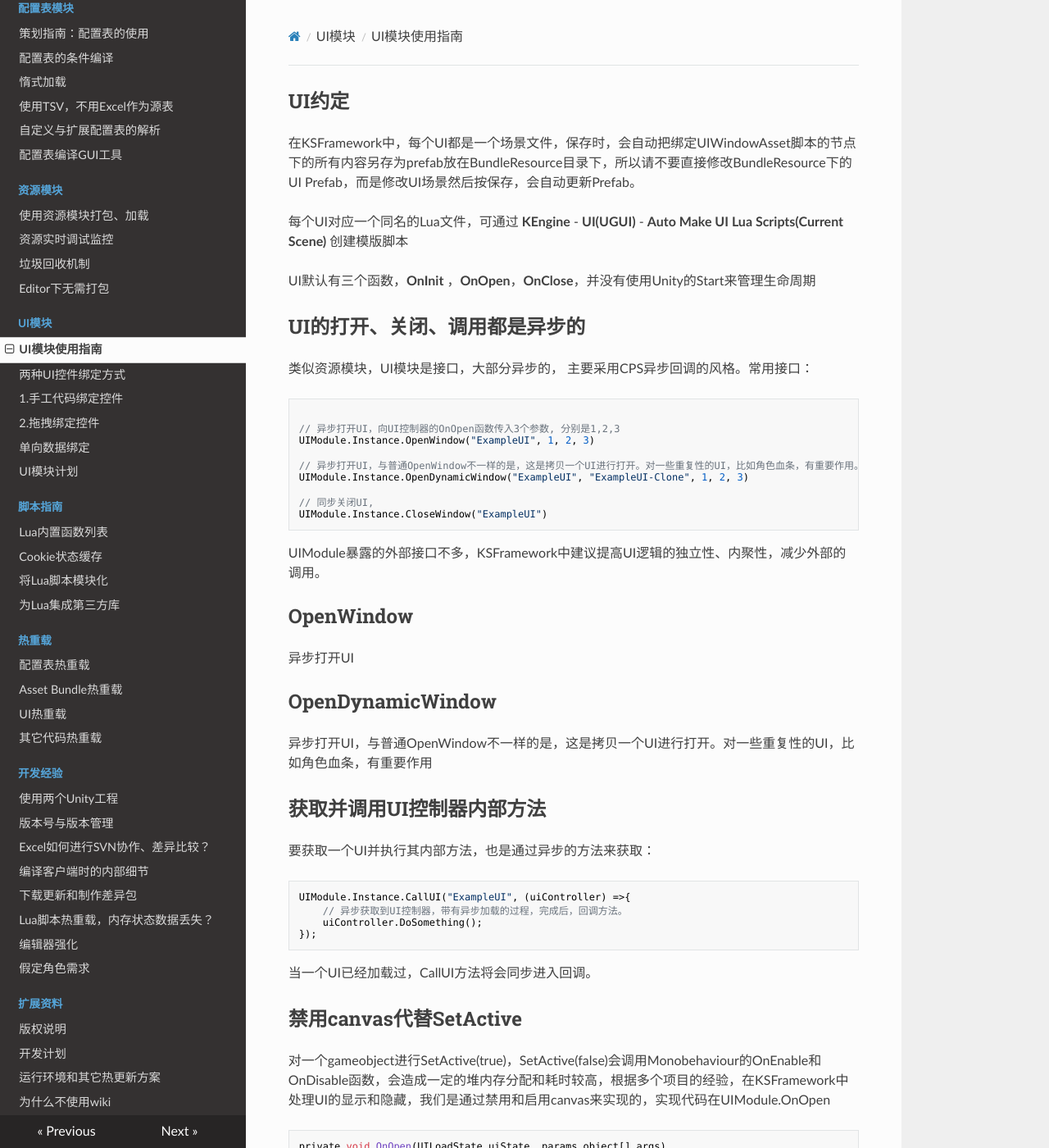
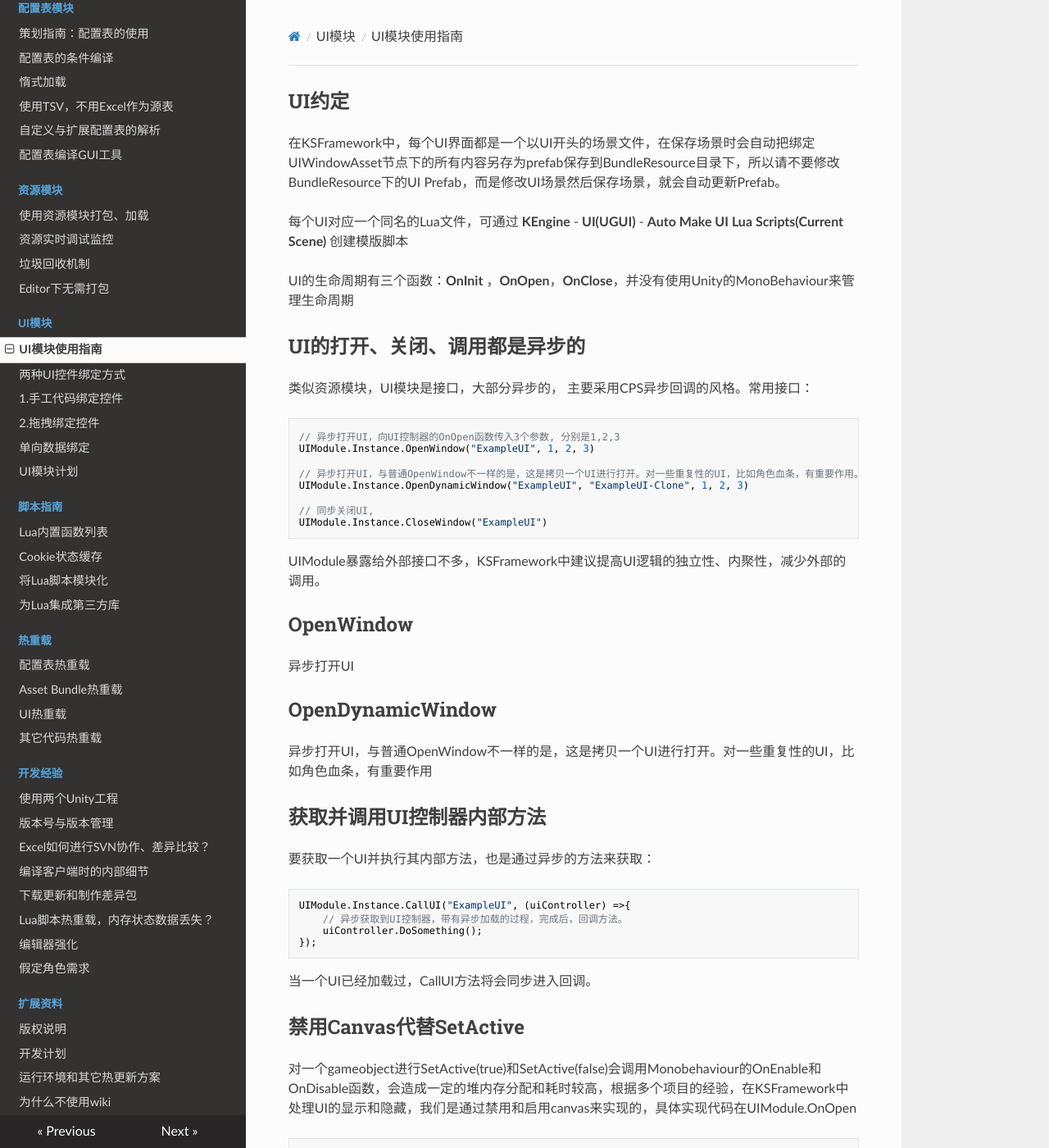
Before and after one commit to mr-kelly/KSFramework, an MkDocs documentation site: the page built from docs/ui/guide.md, in a window 1280 px wide and 1400 px high. Shown: the whole window at 82% size. Built offline with MkDocs 1.6.1, drawn with Linux system fonts in a browser that asks for light colours; nearby versions of some CDN libraries.

Commit message:
添加UI场景约束说明

````diff
--- a/docs/ui/guide.md
+++ b/docs/ui/guide.md
@@ -2,18 +2,17 @@
 
 ## UI约定
 
-在KSFramework中，每个UI都是一个场景文件，保存时，会自动把绑定UIWindowAsset脚本的节点下的所有内容另存为prefab放在BundleResource目录下，所以请不要直接修改BundleResource下的UI Prefab，而是修改UI场景然后按保存，会自动更新Prefab。
+在KSFramework中，每个UI界面都是一个以UI开头的场景文件，在保存场景时会自动把绑定UIWindowAsset节点下的所有内容另存为prefab保存到BundleResource目录下，所以请不要修改BundleResource下的UI Prefab，而是修改UI场景然后保存场景，就会自动更新Prefab。
 
 每个UI对应一个同名的Lua文件，可通过 **KEngine** - **UI(UGUI)** - **Auto Make UI Lua Scripts(Current Scene)** 创建模版脚本
 
-UI默认有三个函数，**OnInit** ，**OnOpen**，**OnClose**，并没有使用Unity的Start来管理生命周期
+UI的生命周期有三个函数：**OnInit** ，**OnOpen**，**OnClose**，并没有使用Unity的MonoBehaviour来管理生命周期
 
 ## UI的打开、关闭、调用都是异步的
 
 类似资源模块，UI模块是接口，大部分异步的， 主要采用CPS异步回调的风格。常用接口：
 
 ```csharp
-
 // 异步打开UI，向UI控制器的OnOpen函数传入3个参数, 分别是1,2,3
 UIModule.Instance.OpenWindow("ExampleUI", 1, 2, 3)
 
@@ -24,7 +23,7 @@ UIModule.Instance.OpenDynamicWindow("ExampleUI", "ExampleUI-Clone", 1, 2, 3)
 UIModule.Instance.CloseWindow("ExampleUI")
 ```
 
-UIModule暴露的外部接口不多，KSFramework中建议提高UI逻辑的独立性、内聚性，减少外部的调用。
+UIModule暴露给外部接口不多，KSFramework中建议提高UI逻辑的独立性、内聚性，减少外部的调用。
 
 ## OpenWindow
 
@@ -47,9 +46,9 @@ UIModule.Instance.CallUI("ExampleUI", (uiController) =>{
 
 当一个UI已经加载过，CallUI方法将会同步进入回调。
 
-## 禁用canvas代替SetActive
+## 禁用Canvas代替SetActive
 
-对一个gameobject进行SetActive(true)，SetActive(false)会调用Monobehaviour的OnEnable和OnDisable函数，会造成一定的堆内存分配和耗时较高，根据多个项目的经验，在KSFramework中处理UI的显示和隐藏，我们是通过禁用和启用canvas来实现的，实现代码在UIModule.OnOpen
+对一个gameobject进行SetActive(true)和SetActive(false)会调用Monobehaviour的OnEnable和OnDisable函数，会造成一定的堆内存分配和耗时较高，根据多个项目的经验，在KSFramework中处理UI的显示和隐藏，我们是通过禁用和启用canvas来实现的，具体实现代码在UIModule.OnOpen
 
 ```c#
 private void OnOpen(UILoadState uiState, params object[] args)
````
